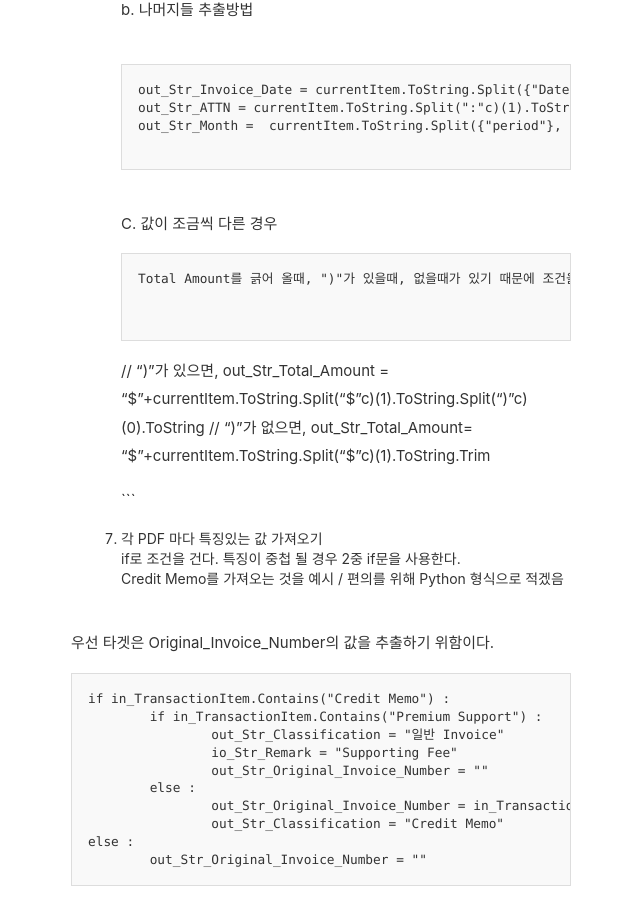
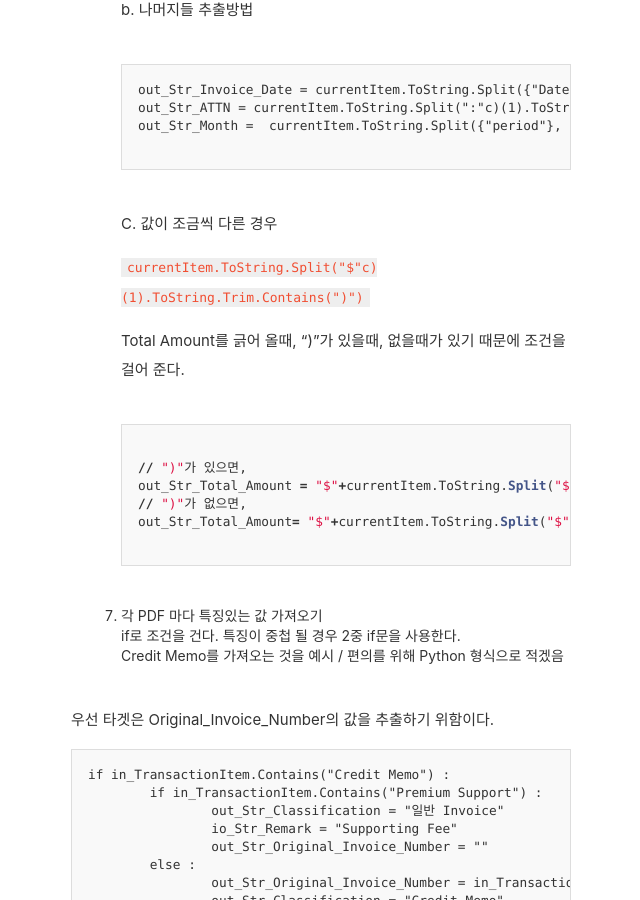
Before and after one commit to ruga9494/ruga9494.github.io, a Jekyll site: the page built from _posts/2023-02-03-UIPath_PDF_DispatcherAndPerformer.md, in a window 1280 px wide and 900 px high, scrolled down 1955 px. Shown: the whole window, without its empty margins (319-959 px from the left). Built offline with Jekyll 4.4.1, drawn with Linux system fonts in a browser that asks for light colours.

Commit message:
230206.v4

````diff
--- a/_posts/2023-02-03-UIPath_PDF_DispatcherAndPerformer.md
+++ b/_posts/2023-02-03-UIPath_PDF_DispatcherAndPerformer.md
@@ -65,11 +65,14 @@ updated: 2023-02-03 17:00
    ```
 
    C. 값이 조금씩 다른 경우 <br>
-   ```currentItem.ToString.Split("$"c)(1).ToString.Trim.Contains(")")```
+
+   `currentItem.ToString.Split("$"c)(1).ToString.Trim.Contains(")")`
+
    Total Amount를 긁어 올때, ")"가 있을때, 없을때가 있기 때문에 조건을 걸어 준다. <br>
 
 
-   ```
+   ```python
+
    // ")"가 있으면,
    out_Str_Total_Amount = "$"+currentItem.ToString.Split("$"c)(1).ToString.Split(")"c)(0).ToString
    // ")"가 없으면,
````
